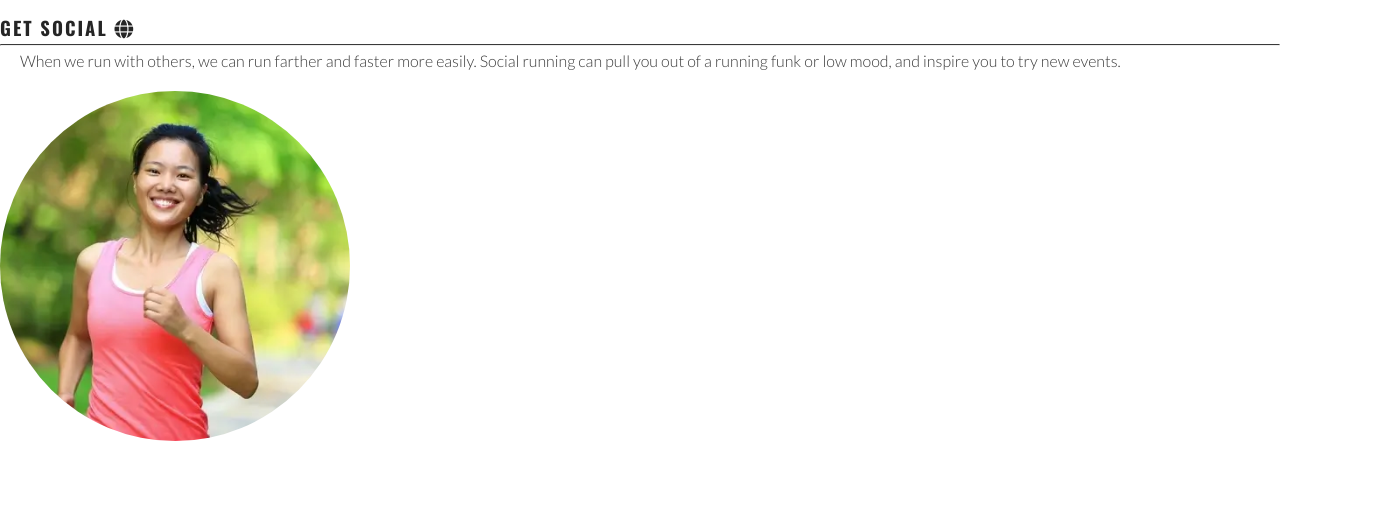
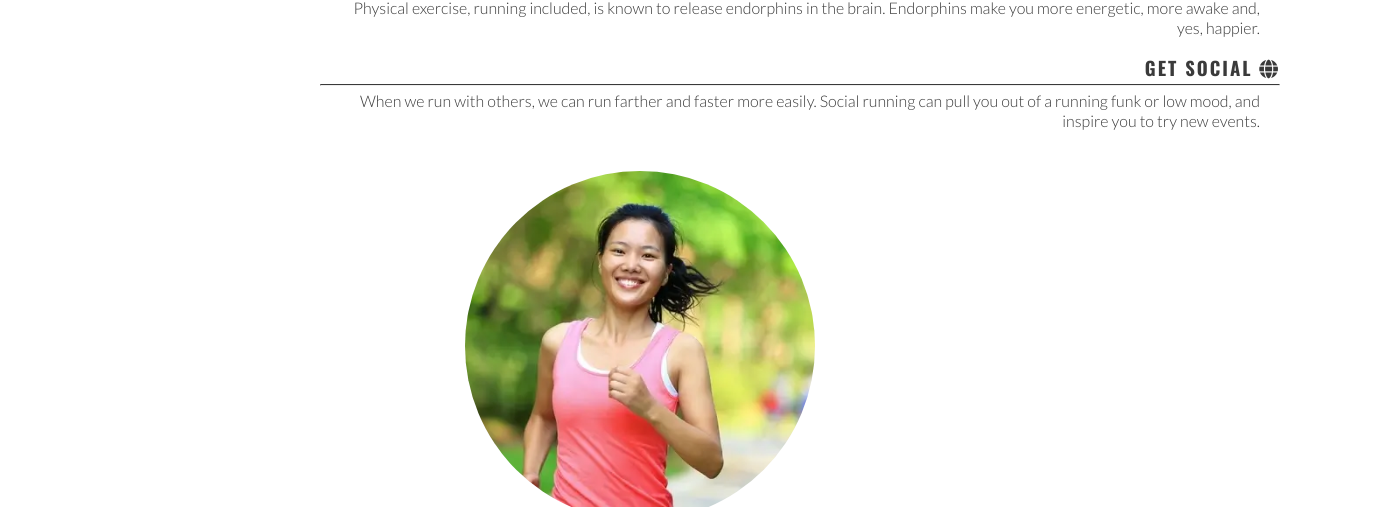
Before and after one commit to jesskins/love-running, a plain HTML site: page index.html in a window 1280 px wide. Shown: the part 954-1461 px from the top of the page, 1378 px wide, since content can reach past the window. Drawn offline with nearby package versions, Linux system fonts and the light colour scheme.

Commit message:
fiddled about to get the media queries to take affect again (it was a missing bracket, obviously).

```diff
--- a/assets/css/style.css
+++ b/assets/css/style.css
@@ -107,7 +107,6 @@ main {
 }
 
 /* big main picture */
-
 #hero {
     height: 600px;
     width:100%;
@@ -132,8 +131,13 @@ main {
     overflow-wrap: anywhere; /* This ensures long words break within the container */
     word-break: break-word;
     white-space: normal;
+}
 
+#cover-text > h2, h3 {
+    color:#ffffff;
+    word-break: break-word;
 }
+
 /* Reasons section */
 #reasons {
     width: 90%;
@@ -144,10 +148,10 @@ main {
     margin-bottom: 20px;
     text-align: center;
     font-size: 280%;
+    color:#3a3a3a
 }
 
-#benefits-physical > div,
-#benefits-mental > div {
+#benefits-physical > div,#benefits-mental > div {
     line-height: 20px;
     margin-bottom: 20px;
 }
@@ -156,29 +160,35 @@ main {
     padding: 0 20px;
 }
 
+#benefits-physical h3, #benefits-mental h3 {
+    color: #3a3a3a; /* Dark grey color */
+}
+
 #benefits hr {
     border-top: 1px solid #3a3a3a;
     margin: 5px 0;
 }
 
+#benefits-image {
+    display: flex;
+    justify-content: center;
+    align-items: center;
+    text-align: center;
+    margin: 20px auto;
+    height: 100%;
+}
+
 #circle-cover-bg {
-   background: url('../images/reasons-image.webp') no-repeat top center / cover;
+    background: url('../images/reasons-image.webp') no-repeat center center / cover;
     width: 90vw;
     height: 90vw;
     border-radius: 50%;
-    margin-bottom: 20px; /* circle */
     max-width: 350px;
     max-height: 350px;
-}
-
-#benefit-image {
-    display: flex;
-    align-items: center;
-    justify-content: center;
+    margin: 0 auto;
 }
 
 /* Footer */
-
 footer {
     padding-top: 2rem;
 }
@@ -204,35 +214,26 @@ footer {
     cursor: pointer;
 }
 
+/* Media Queries to follow - must be at the BOTTOM of the CSS file - in order of smallest screen size to largest */
 
-
-
-
-
-/* Media Queries to follow - must be at the BOTTOM of the CSS file - in order of smallest screen size to largest */
 /* larger screen sizes */
 @media screen and (min-width : 768px) {
-
     /* header element */
-
     nav {
         display: block;
         position: relative;
         box-shadow: none;
-        width: fix-content;
+        width: fit-content; /* Corrected from 'fix-content' */
         padding-right: 1rem;
-
     }
 
     /* to make the menu items display in a row */
-
     #menu {
         display: flex;
         align-self: right;
     }
 
     /* to give padding around menu items */
-
     #menu > li {
         padding-left: 1rem;
     }
@@ -241,8 +242,7 @@ footer {
         display: none;
     }
 
-/*to make bigger/more impact */
-
+    /* to make bigger/more impact */
     #logo {
         font-size: 280%;
         line-height: 75px;
@@ -250,10 +250,8 @@ footer {
     }
 
     /* main content - to push down to allow space for logo above */
-
     main {
         margin-top: 78px;
-
     }
 
     /* Hero image */
@@ -265,11 +263,23 @@ main {
         white-space: normal;
     }
 
+    /* reasons section */
+    #benefits-physical, #benefits-mental {
+        display: flex;
+        flex-direction: column;
+        width: 100%;
     }
 
-/* media query for small laptops - interactivity/responsiveness on hyperlinks */
+    #benefits-physical > div, #benefits-mental > div {
+        width: 75%;
+    }
 
-@media screen and (min-width: 992px) {
+    #benefits-mental > div {
+        text-align: end;
+        align-self: flex-end;
+    }
+}
 
-
-}
+/* media query for small laptops - interactivity/responsiveness on hyperlinks
+@media screen and (min-width: 992px)
+    Add your styles here for larger screens */
--- a/index.html
+++ b/index.html
@@ -51,7 +51,8 @@
         <section id="hero">
             <div id="cover-text">
                 <h2>Love Running</h2>
-                <h3>Dublin Docklands & Phoenix Park</h3>
+                <h3>Dublin Docklands &
+                    <br> Phoenix Park</h3>
             </div>
         </section>
 
```
Lines whose indentation alone changed are shown as unchanged.
